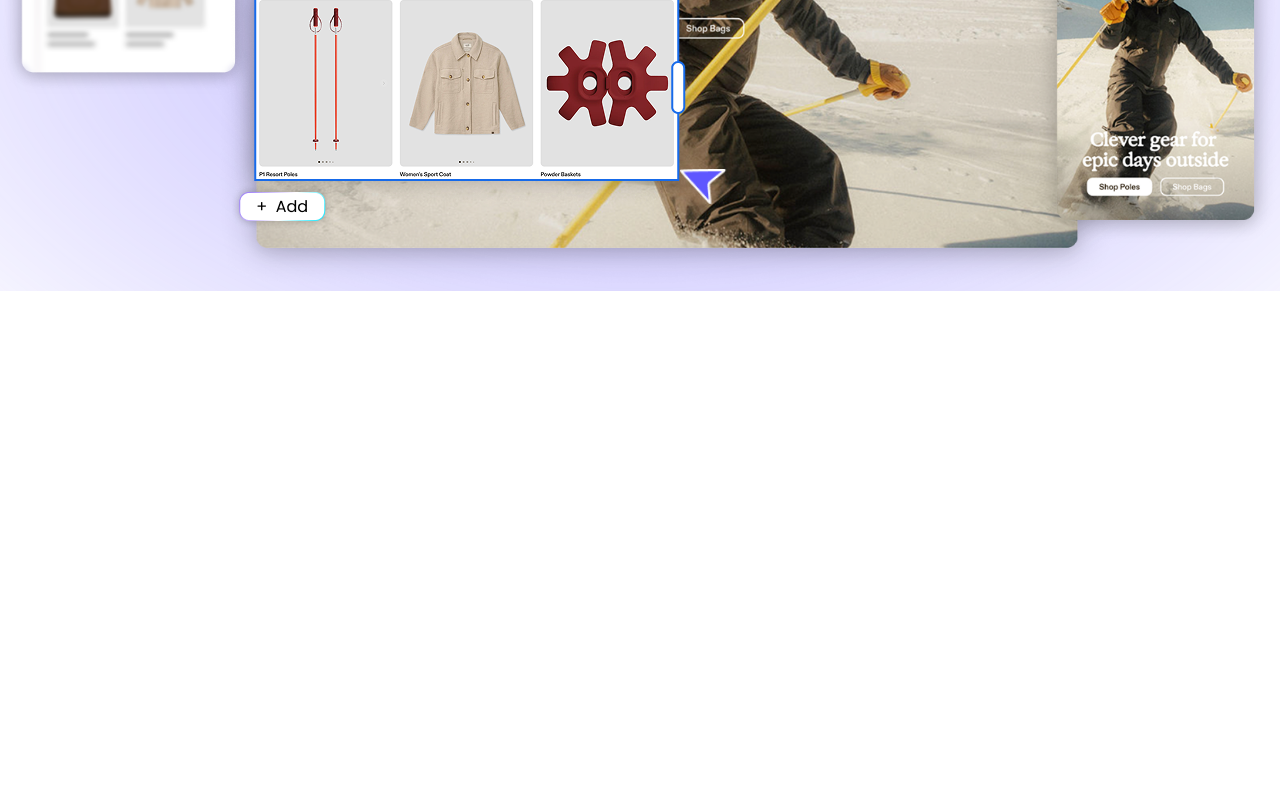
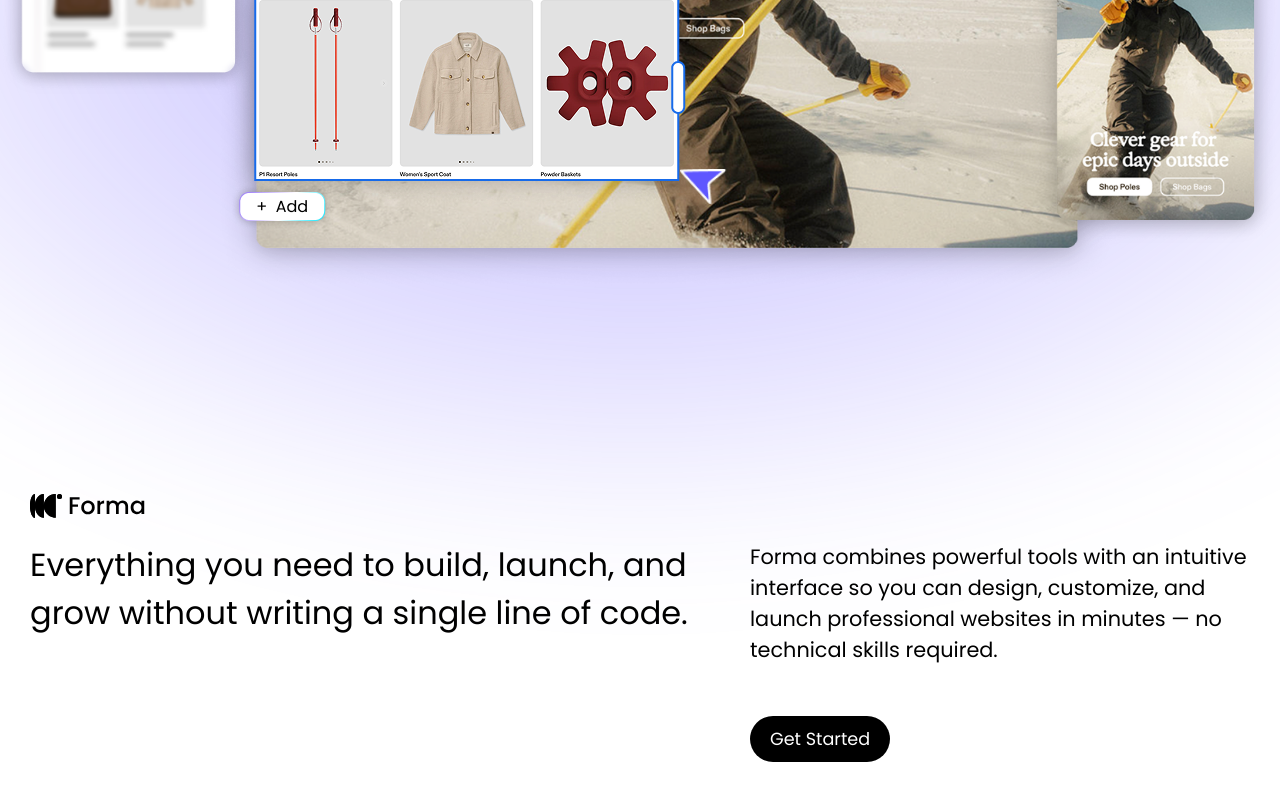
Before and after one commit to FormaOrg/Forma, an Angular app in the folder Frontend/: page / in a window 1280 px wide. Shown: the part 790-1590 px from the top of the page. Before the commit the page ends 1081 px from the top, so only its background shows below. Built offline with nearby package versions, Linux system fonts and the light colour scheme.

Commit message:
Section 1

```diff
--- a/Frontend/src/app/features/landing-page/landing-page.css
+++ b/Frontend/src/app/features/landing-page/landing-page.css
@@ -3,6 +3,19 @@
     overflow: hidden;
 }
 
+main {
+    display: flex;
+    flex-direction: column;
+    align-items: center;
+}
+
+section {
+    max-width: 2000px;
+    width: 100%;
+    display: flex;
+    flex-direction: column;
+    align-items: center;
+}
 
 .top {
     display: flex;
@@ -32,8 +45,8 @@
     margin-top: 0;
 }
 
-.actionBtn {
-    background: #7566ff;
+.btn {
+    background: #000;
     padding: 10px 20px;
     color: #fff;
     border-radius: 40px;
@@ -43,12 +56,16 @@
     transition: opacity 0.2s ease;
 }
 
-.actionBtn:hover {
+.btn:hover {
     opacity: 0.95;
 }
 
-.actionBtn:active {
+.btn:active {
     transform: scale(.95);
+}
+
+.purple {
+    background-color: #7566ff;
 }
 
 .bottom {
@@ -93,6 +110,41 @@
     pointer-events: none;
 }
 
+.flx {
+    display: flex;
+}
+
+.spc-btw {
+    justify-content: space-between;
+    gap: 20px;
+}
+
+
+.section1 {
+    padding: 200px;
+    display: flex;
+    flex-direction: column;
+    align-items: center;
+    width: 100%;
+}
+
+.section1 .logo {
+    margin-bottom: 20px;
+}
+
+.section1 .right {
+    width: 500px;
+}
+
+.section1 .right p {
+    font-size: 1.3em;
+}
+
+.section1 .left {
+    font-size: 2em;
+    width: 700px;
+}
+
 
 @keyframes cardMove {
     0%, 30% { transform: translateX(0px); }
--- a/Frontend/src/app/features/landing-page/landing-page.html
+++ b/Frontend/src/app/features/landing-page/landing-page.html
@@ -1,9 +1,10 @@
+<main>
     <app-header></app-header>
     <section class="hero-section">
         <div class="top">
             <h2 class="title">Turn Pixels into <span>reality</span></h2>
             <p class="subtitle">Drag, drop, and watch your vision come alive with Forma.</p>
-        <button class="actionBtn">Get Started</button>
+            <button class="btn purple">Get Started</button>
         </div>
         <div class="bottom">
             <div class="glow"></div>
@@ -14,6 +15,16 @@
             </div>
         </div>
     </section>
-<section class="section-1">
-    <div></div>
+    <section class="section1">
+        <div>
+            <img class="logo" src="assets\Landing Page\FormaLogo.svg" alt="Forma Logo">
+            <div class="flx spc-btw">
+                <p class="left">Everything you need to build, launch, and grow without writing a single line of code.</p>
+                <div class="right">
+                    <p>Forma combines powerful tools with an intuitive interface so you can design, customize, and launch professional websites in minutes — no technical skills required.</p>
+                    <button class="btn">Get Started</button>
+                </div>
+            </div>
+        </div>
     </section>
+</main>
```
Lines whose indentation alone changed are shown as unchanged.
